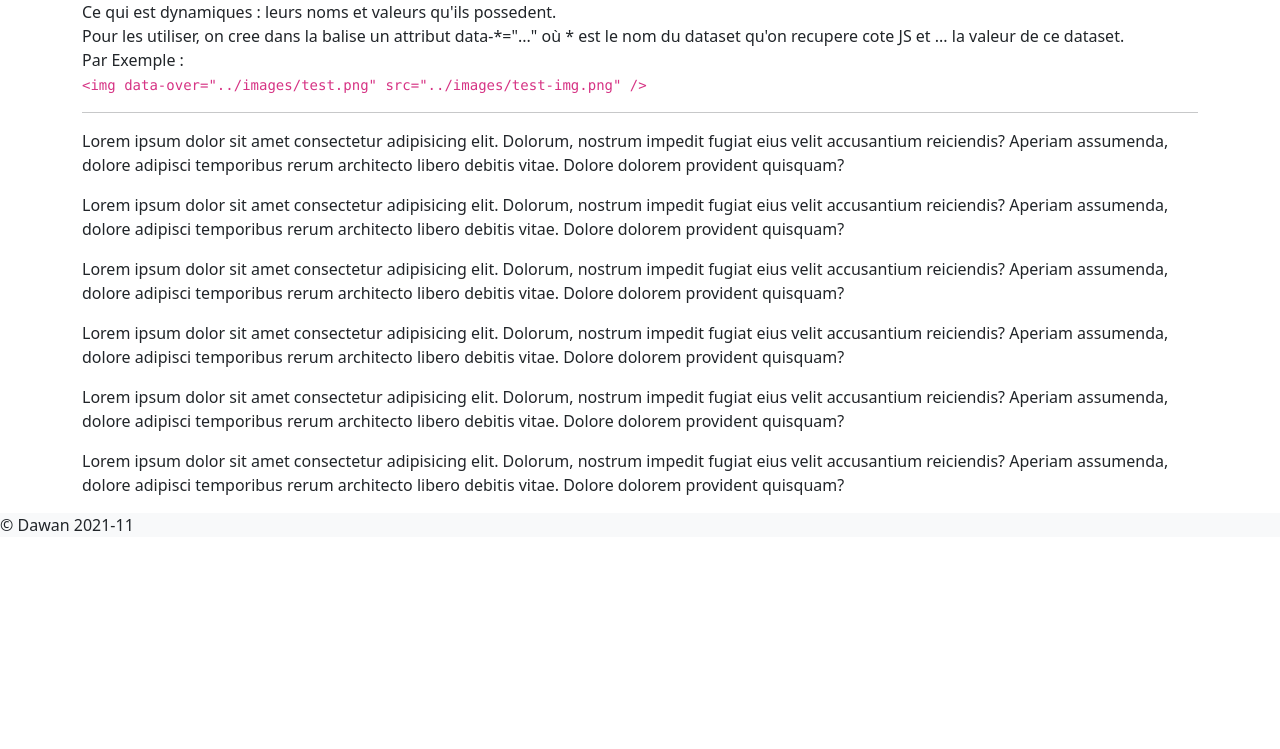
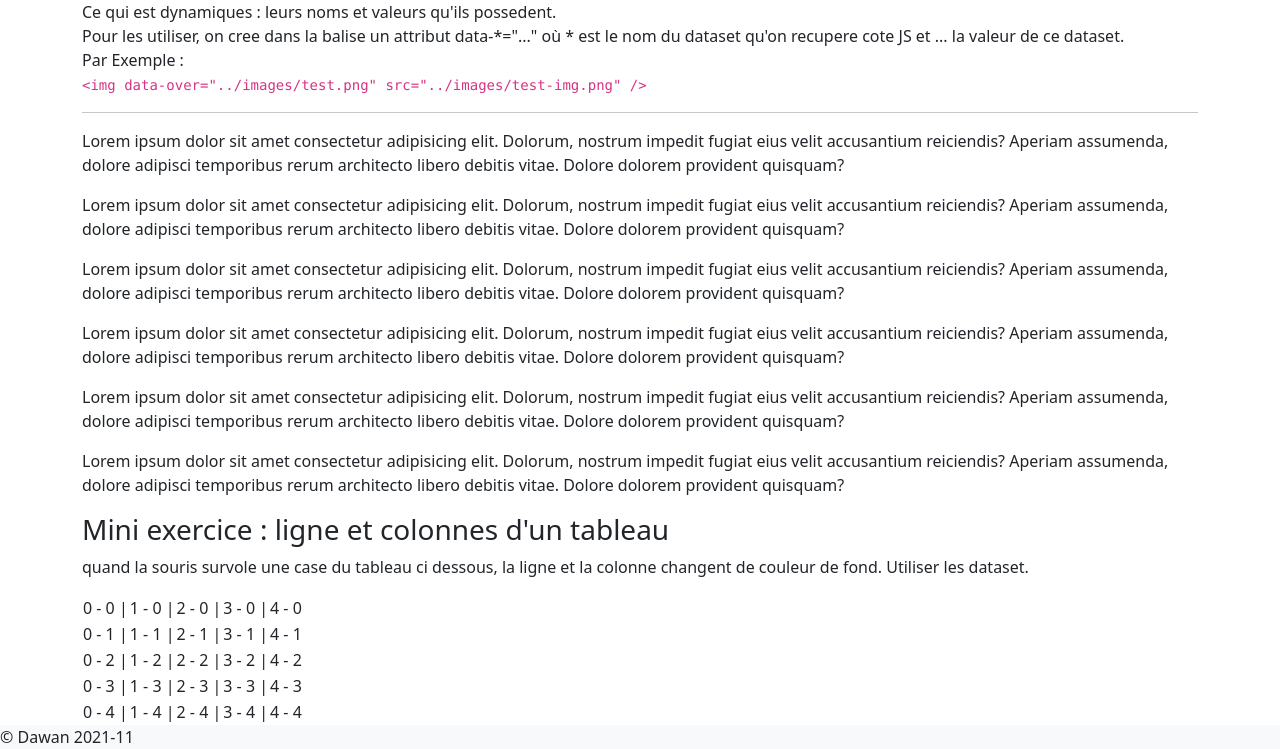
Before and after one commit to Taugry/Formation-JAVASCRIPT, a plain HTML site: page dom/attrData.html in a window 1280 px wide. Shown: the part 190-939 px from the top of the page. Before the commit the page ends 800 px from the top, so only its background shows below. Drawn offline with Linux system fonts and the light colour scheme.

Commit message:
exo tableau

```diff
--- a/dom/attrData.html
+++ b/dom/attrData.html
@@ -40,6 +40,27 @@
                     default:
                         break;
                 }
+            });
+
+            let coordonnees = sAll('[data-column][data-line]');
+            coordonnees.forEach( element => {
+                element.addEventListener('mouseover',function(){
+                    let column = element.dataset.column;
+                    let line = element.dataset.line;
+
+                    sAll(`[data-column="${column}"]`).forEach( td => {
+                        td.style.backgroundColor = 'red';
+                    });
+
+                    sAll(`[data-line="${line}"]`).forEach( td => {
+                        td.style.backgroundColor = 'red';
+                    });
+                });
+                element.addEventListener('mouseout',function(){
+                    coordonnees.forEach(td => {
+                        td.style.removeProperty('background-color');
+                    });
+                });
             });
 
         });
@@ -107,7 +128,49 @@
                        Aperiam assumenda, dolore adipisci temporibus rerum architecto libero debitis vitae.
                        Dolore dolorem provident quisquam?
                    </p>
-
+                <h3>Mini exercice : ligne et colonnes d'un tableau</h3>
+                <p>
+                    quand la souris survole une case du tableau ci dessous,
+                    la ligne et la colonne changent de couleur de fond.
+                    Utiliser les dataset.
+                </p>
+                <table>
+                    <tr>
+                        <td data-column="0" data-line="0">0 - 0 | </td>
+                        <td data-column="1" data-line="0">1 - 0 | </td>
+                        <td data-column="2" data-line="0">2 - 0 | </td>
+                        <td data-column="3" data-line="0">3 - 0 | </td>
+                        <td data-column="4" data-line="0">4 - 0</td>
+                    </tr>
+                    <tr>
+                        <td data-column="0" data-line="1">0 - 1 | </td>
+                        <td data-column="1" data-line="1">1 - 1 | </td>
+                        <td data-column="2" data-line="1">2 - 1 | </td>
+                        <td data-column="3" data-line="1">3 - 1 | </td>
+                        <td data-column="4" data-line="1">4 - 1</td>
+                    </tr>
+                    <tr>
+                        <td data-column="0" data-line="2">0 - 2 | </td>
+                        <td data-column="1" data-line="2">1 - 2 | </td>
+                        <td data-column="2" data-line="2">2 - 2 | </td>
+                        <td data-column="3" data-line="2">3 - 2 | </td>
+                        <td data-column="4" data-line="2">4 - 2</td>
+                    </tr>
+                    <tr>
+                        <td data-column="0" data-line="3">0 - 3 | </td>
+                        <td data-column="1" data-line="3">1 - 3 | </td>
+                        <td data-column="2" data-line="3">2 - 3 | </td>
+                        <td data-column="3" data-line="3">3 - 3 | </td>
+                        <td data-column="4" data-line="3">4 - 3<td>
+                    </tr>
+                    <tr>
+                        <td data-column="0" data-line="4">0 - 4 | </td>
+                        <td data-column="1" data-line="4">1 - 4 | </td>
+                        <td data-column="2" data-line="4">2 - 4 | </td>
+                        <td data-column="3" data-line="4">3 - 4 | </td>
+                        <td data-column="4" data-line="4">4 - 4</td>
+                    </tr>
+                </table>
                 </main>
             </article>
         </section>
```
